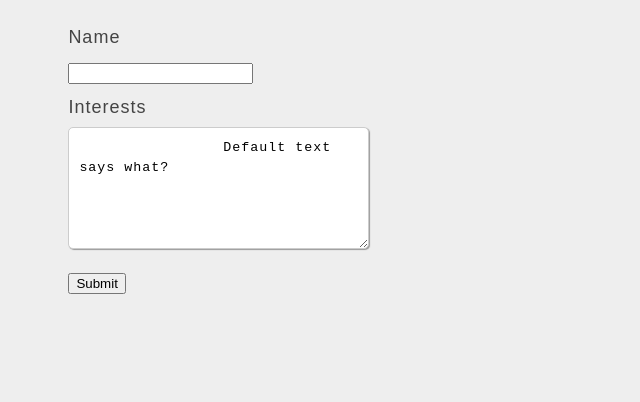
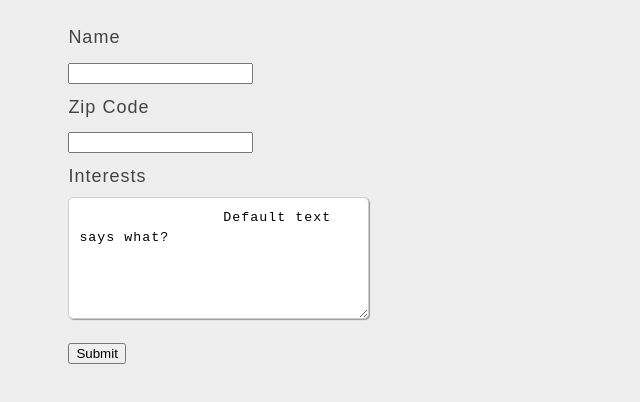
Before and after one commit to sarwat-kazmi/sarwat-kazmi.github.io, a website: page lab_10/public/index.html in a window 1280 px wide. Shown: the part 110-512 px from the top of the page, without its empty margins (294-934 px from the left). Drawn offline with Linux system fonts and the light colour scheme.

Commit message:
added text field for zipcode

```diff
--- a/lab_10/public/index.html
+++ b/lab_10/public/index.html
@@ -14,6 +14,8 @@
           <form class="targetForm" id="labForm">
             <label for="name">Name</label>
             <input type="text" id="name" name="name" />
+            <label for="zipcode">Zip Code</label>
+            <input type="text" id="zipcode" name="zipcode" />
             <label for="interests">Interests</label>
             <textarea id="interests" name="interests" rows="5" cols="33">
                 Default text says what?
```
